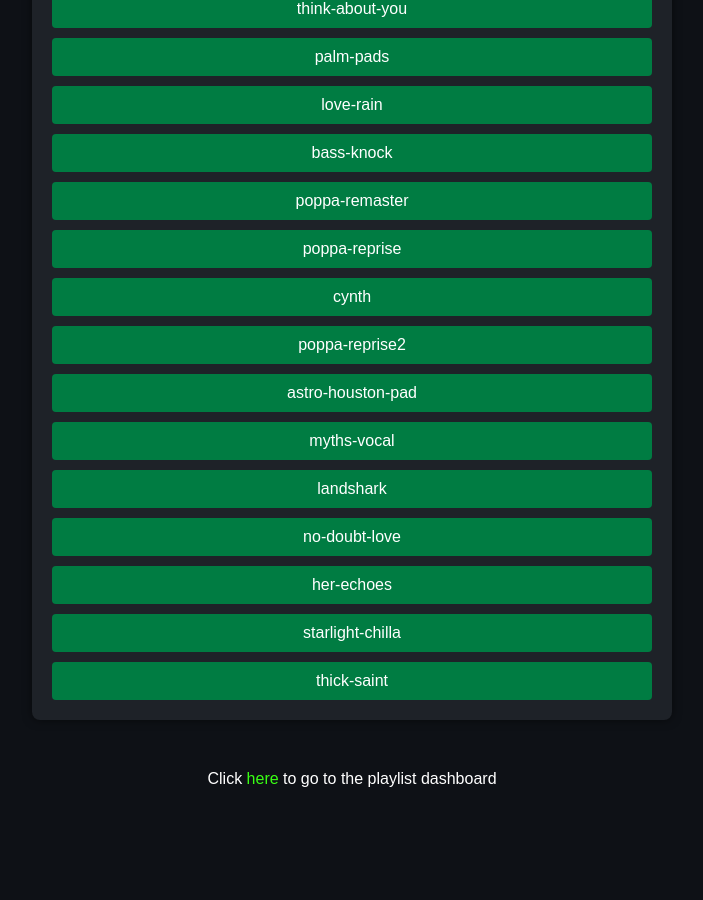
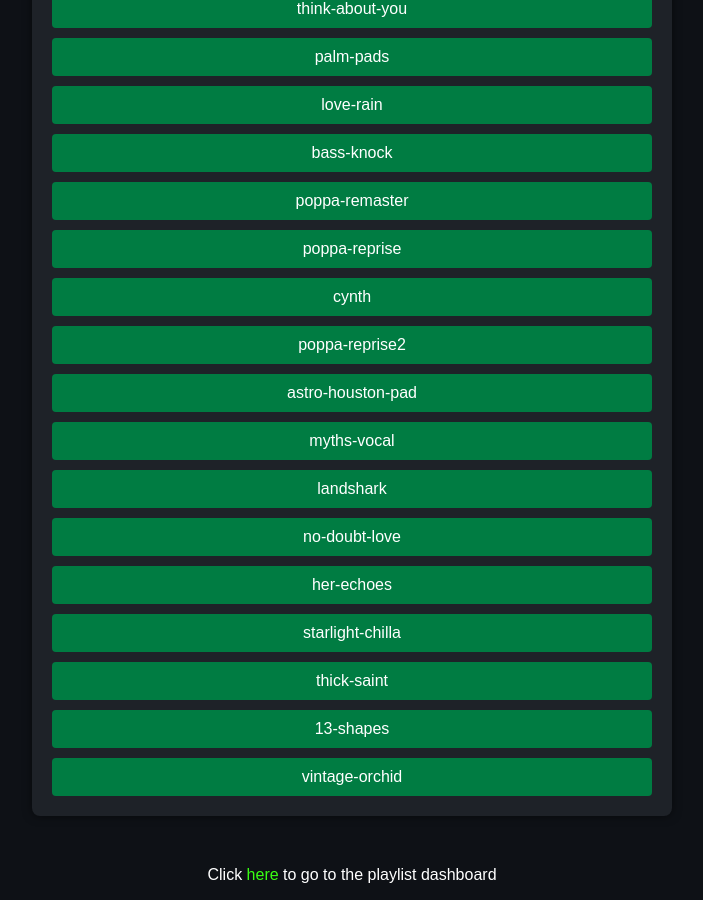
Before and after one commit to cymatic-productions/html.js.playlist, a Jekyll site: the page built from playlists/recent-releases.md, in a window 1280 px wide and 900 px high, scrolled down 1940 px. Shown: the whole window, without its empty margins (288-991 px from the left). Built offline with Jekyll 4.4.1, drawn with Linux system fonts in a browser that asks for light colours; before the commit the page ends 2744 px from its top, so only the background shows below that.

Commit message:
updated recent-releases

```diff
--- a/playlists/recent-releases.md
+++ b/playlists/recent-releases.md
@@ -56,5 +56,7 @@ songs: [
     her-echoes,
     starlight-chilla,
     thick-saint,
+    13-shapes,
+    vintage-orchid
 ]
 ---
```
